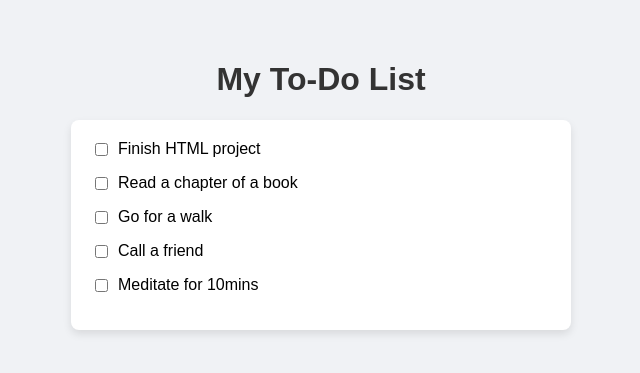
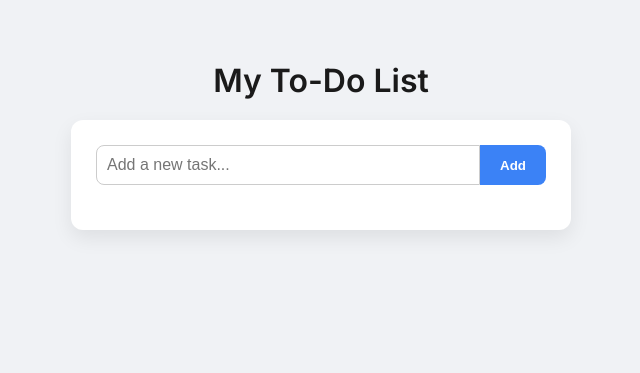
Before and after one commit to shreyas259/To-do-website, a plain HTML site: page index.html in a window 1280 px wide. Shown: the whole page, without its empty margins (319-959 px from the left). Drawn offline with Linux system fonts and the light colour scheme.

Commit message:
index.html

```diff
--- a/index.html
+++ b/index.html
@@ -3,45 +3,130 @@
 <head>
   <meta charset="UTF-8" />
   <meta name="viewport" content="width=device-width, initial-scale=1.0"/>
-  <title>To-Do List</title>
+  <title>My To-Do List</title>
+  <link href="https://fonts.googleapis.com/css2?family=Inter:wght@400;600&display=swap" rel="stylesheet">
   <style>
+    :root {
+      --bg-light: #f0f2f5;
+      --bg-dark: #0f172a;
+      --card-light: #fff;
+      --card-dark: #1e293b;
+      --text-light: #1a1a1a;
+      --text-dark: #f1f5f9;
+      --accent: #3b82f6;
+    }
+
     body {
-      font-family: Arial, sans-serif;
-      background: #f0f2f5;
-      padding: 40px;
+      font-family: 'Inter', sans-serif;
+      background: var(--bg-light);
+      color: var(--text-light);
+      padding: 40px 20px;
       max-width: 500px;
       margin: auto;
+      transition: all 0.3s ease;
     }
 
     h1 {
       text-align: center;
-      color: #333;
+      margin-bottom: 20px;
+      font-size: 2rem;
+    }
+
+    .todo-container {
+      background: var(--card-light);
+      padding: 25px;
+      border-radius: 12px;
+      box-shadow: 0 8px 20px rgba(0, 0, 0, 0.08);
+    }
+
+    .todo-input {
+      display: flex;
+      margin-bottom: 20px;
+    }
+
+    .todo-input input {
+      flex: 1;
+      padding: 10px;
+      border: 1px solid #ccc;
+      border-radius: 8px 0 0 8px;
+      outline: none;
+      font-size: 1rem;
+    }
+
+    .todo-input button {
+      padding: 10px 20px;
+      border: none;
+      background-color: var(--accent);
+      color: white;
+      font-weight: bold;
+      border-radius: 0 8px 8px 0;
+      cursor: pointer;
+      transition: 0.3s;
+    }
+
+    .todo-input button:hover {
+      background-color: #2563eb;
     }
 
     .todo-list {
-      background: #fff;
-      padding: 20px;
-      border-radius: 8px;
-      box-shadow: 0 4px 8px rgba(0, 0, 0, 0.1);
+      list-style: none;
+      padding: 0;
     }
 
     .todo-item {
       display: flex;
       align-items: center;
-      margin-bottom: 15px;
+      justify-content: space-between;
+      padding: 10px 14px;
+      margin-bottom: 10px;
+      background: #e5e7eb;
+      border-radius: 8px;
+      transition: background 0.3s;
     }
 
-    input[type="checkbox"] {
+    .todo-item input[type="checkbox"] {
+      transform: scale(1.3);
       margin-right: 10px;
+      cursor: pointer;
     }
 
-    label {
-      font-size: 16px;
+    .todo-text {
+      flex: 1;
+      font-size: 1rem;
     }
 
-    .completed {
+    .completed .todo-text {
       text-decoration: line-through;
-      color: gray;
+      color: #6b7280;
+    }
+
+    .delete-btn {
+      background: none;
+      border: none;
+      color: #ef4444;
+      font-size: 1.2rem;
+      cursor: pointer;
+    }
+
+    @media (prefers-color-scheme: dark) {
+      body {
+        background: var(--bg-dark);
+        color: var(--text-dark);
+      }
+
+      .todo-container {
+        background: var(--card-dark);
+      }
+
+      .todo-item {
+        background: #334155;
+      }
+
+      .todo-input input {
+        background: #1e293b;
+        color: #f1f5f9;
+        border-color: #475569;
+      }
     }
   </style>
 </head>
@@ -49,29 +134,51 @@
 
   <h1>My To-Do List</h1>
 
-  <div class="todo-list">
-    <div class="todo-item">
-      <input type="checkbox" id="task1" />
-      <label for="task1">Finish HTML project</label>
-    </div>
-    <div class="todo-item">
-      <input type="checkbox" id="task2"  />
-      <label for="task2" >Read a chapter of a book</label>
-    </div>
-    <div class="todo-item">
-      <input type="checkbox" id="task3" />
-      <label for="task3">Go for a walk</label>
-    </div>
-    <div class="todo-item">
-      <input type="checkbox" id="task4" />
-      <label for="task4">Call a friend</label>
-    </div>
-<div class="todo-item">
-      <input type="checkbox" id="task4" />
-      <label for="task4">Meditate for 10mins</label>
+  <div class="todo-container">
+    <div class="todo-input">
+      <input type="text" id="new-task" placeholder="Add a new task..." />
+      <button onclick="addTask()">Add</button>
     </div>
 
+    <ul class="todo-list" id="todo-list">
+      <!-- Tasks will be added here -->
+    </ul>
   </div>
+
+  <script>
+    function addTask() {
+      const input = document.getElementById('new-task');
+      const taskText = input.value.trim();
+      if (taskText === "") return;
+
+      const list = document.getElementById('todo-list');
+
+      const li = document.createElement('li');
+      li.className = 'todo-item';
+
+      const checkbox = document.createElement('input');
+      checkbox.type = 'checkbox';
+      checkbox.onclick = () => {
+        li.classList.toggle('completed');
+      };
+
+      const span = document.createElement('span');
+      span.className = 'todo-text';
+      span.textContent = taskText;
+
+      const delBtn = document.createElement('button');
+      delBtn.className = 'delete-btn';
+      delBtn.innerHTML = '&times;';
+      delBtn.onclick = () => li.remove();
+
+      li.appendChild(checkbox);
+      li.appendChild(span);
+      li.appendChild(delBtn);
+      list.appendChild(li);
+
+      input.value = '';
+    }
+  </script>
 
 </body>
 </html>
```
